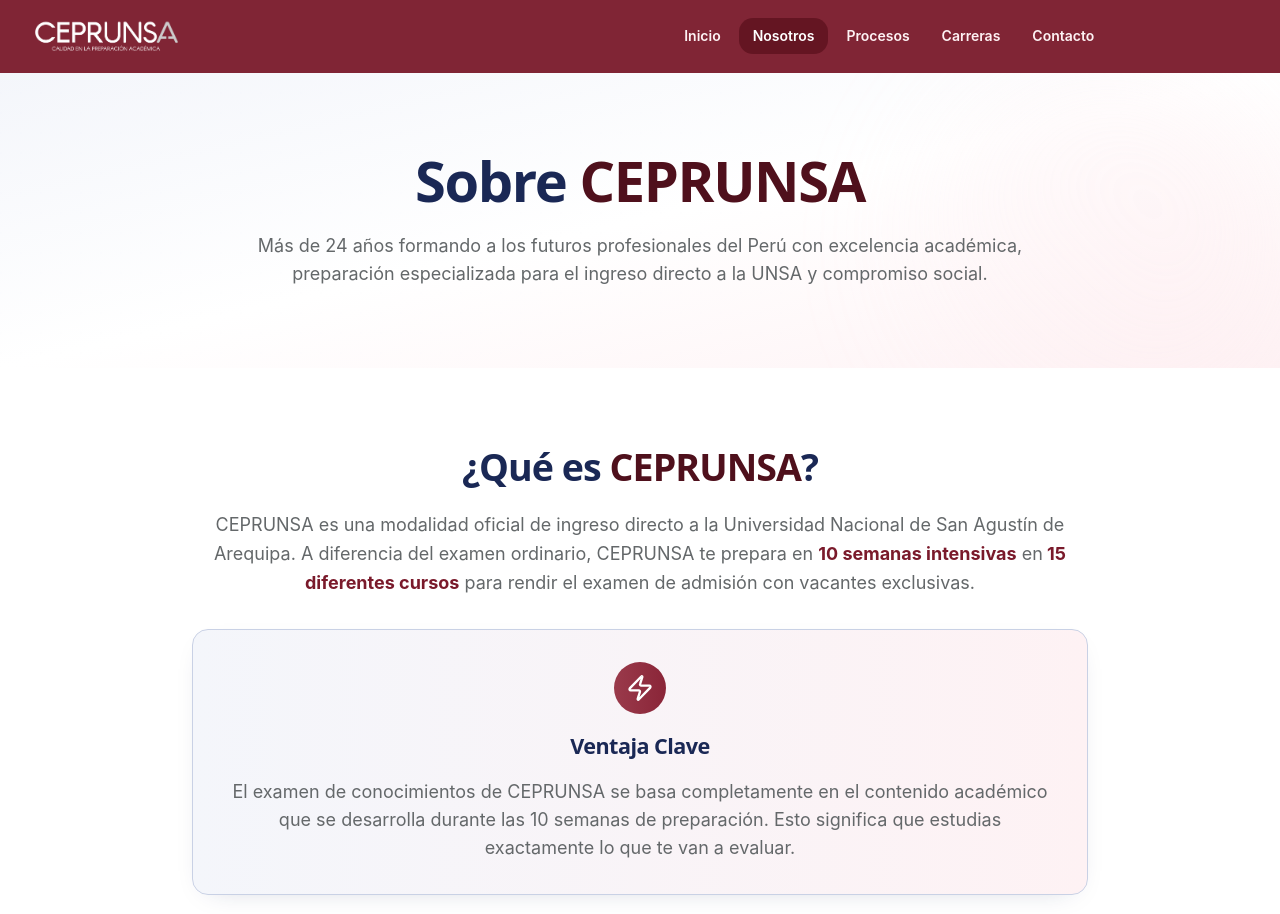
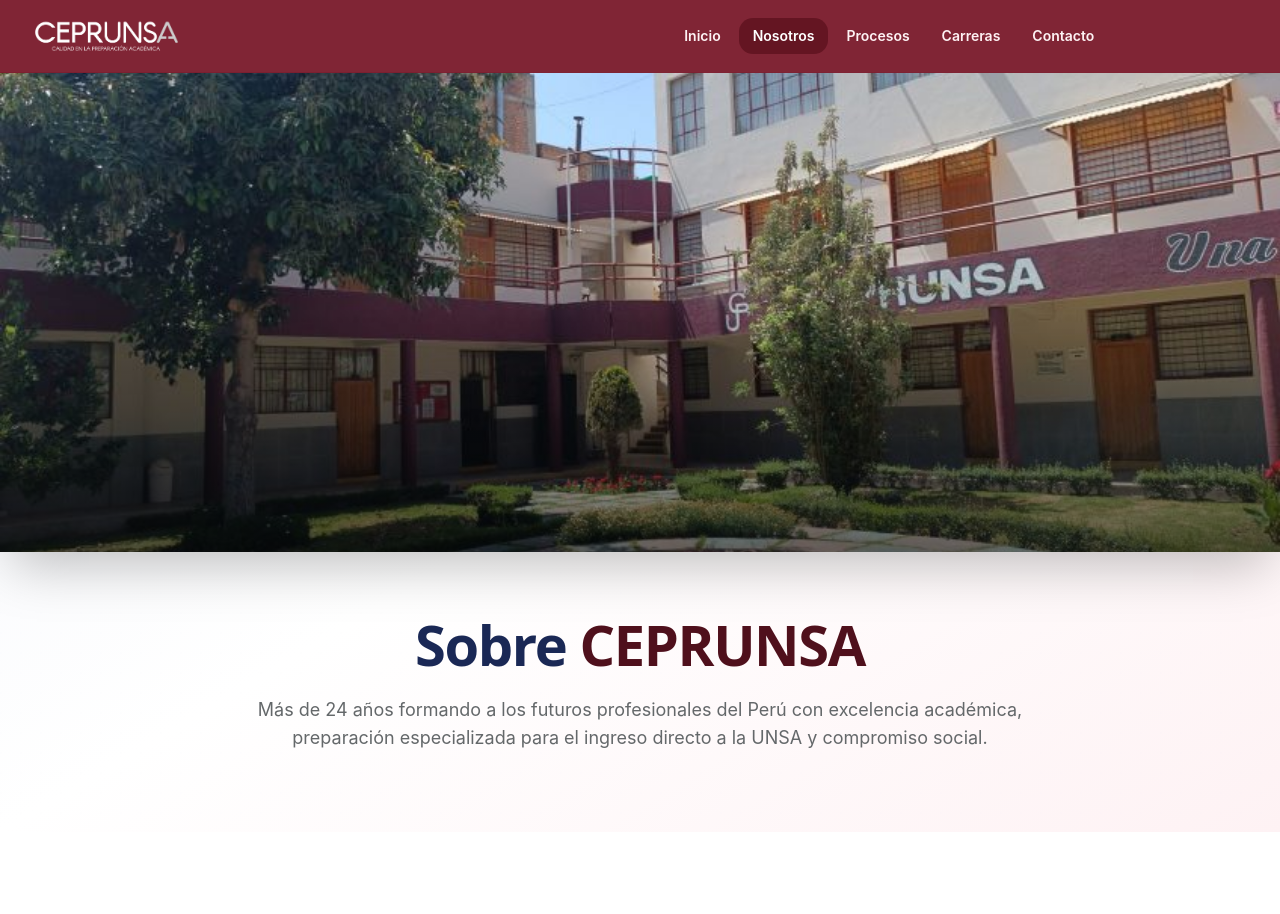
Before and after one commit to ceprunsa/ceprunsa-page, a React (Vite) app: page /nosotros in a window 1280 px wide. Shown: the top 914 px of the page. Built offline with nearby package versions, Linux system fonts and the light colour scheme.

Commit message:
add image to page about

```diff
--- a/src/pages/About.tsx
+++ b/src/pages/About.tsx
@@ -68,10 +68,20 @@
   return (
     <div>
       {/* Hero Section */}
-      <section className="section-padding bg-gradient-to-br from-primary-50 via-white to-accent-50 relative overflow-hidden">
-        <div className="absolute inset-0 bg-pattern opacity-5"></div>
-        <div className="absolute top-0 right-0 w-96 h-96 bg-gradient-to-bl from-accent-100 to-transparent rounded-full blur-3xl opacity-30"></div>
-        <div className="container-custom relative">
+      <section className="relative bg-gradient-to-br from-primary-50 via-white to-accent-50 overflow-hidden flex flex-col">
+        {/* Full Width Image */}
+        <div className="w-full relative z-10 shadow-2xl order-1 h-[300px] sm:h-[400px] md:h-[500px] lg:h-[60vh]">
+          <img
+            src="/ceprunsa_local.jpeg"
+            alt="CEPRUNSA Local"
+            className="w-full h-full object-cover"
+          />
+          <div className="absolute inset-0 bg-gradient-to-t from-black/60 via-transparent to-transparent pointer-events-none" />
+        </div>
+
+        <div className="absolute inset-0 bg-pattern opacity-5 pointer-events-none"></div>
+        <div className="absolute top-0 right-0 w-96 h-96 bg-gradient-to-bl from-accent-100 to-transparent rounded-full blur-3xl opacity-30 pointer-events-none"></div>
+        <div className="container-custom relative pt-8 pb-12 sm:pt-12 sm:pb-16 lg:pt-16 lg:pb-20 z-10 text-center order-2">
           <div className="text-center">
             <h1 className="font-heading text-4xl md:text-5xl font-bold text-primary-700 mb-6">
               Sobre <span className="text-accent-900 relative">CEPRUNSA</span>
@@ -173,16 +183,16 @@
             </div>
             <div ref={historyRef} className="history-image relative">
               <div className="rounded-2xl bg-white p-3 shadow-large border border-primary-100 sm:p-4">
-                <div className="relative h-[300px] overflow-hidden rounded-xl sm:h-[400px]">
+                <div className="relative h-[300px] overflow-hidden rounded-xl sm:h-[400px] group">
                   <img
                     src="/ceprunsa_local.jpeg"
                     alt="Instalaciones de CEPRUNSA en Arequipa"
                     width="848"
                     height="355"
                     loading="lazy"
-                    className="h-full w-full object-cover"
+                    className="h-full w-full object-cover transition-transform duration-1000 group-hover:scale-105"
                   />
-                  <div className="absolute inset-0 bg-gradient-to-t from-primary-950/55 via-transparent to-transparent" />
+                  <div className="absolute inset-0 bg-gradient-to-t from-black/80 via-black/30 to-transparent pointer-events-none" />
                   <div className="absolute top-4 left-4 bg-white/90 backdrop-blur-sm p-3 rounded-lg shadow-lg">
                     <div className="text-sm font-bold text-accent-600">
                       2000
```
Also changed, not shown: index.html (+5 -4 lines), src/pages/Home.tsx (+4 -5 lines).
